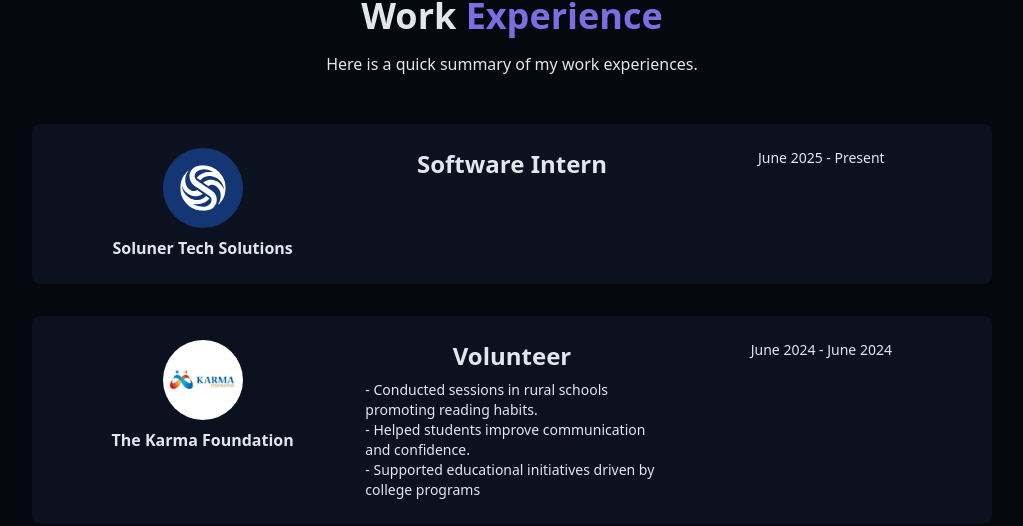
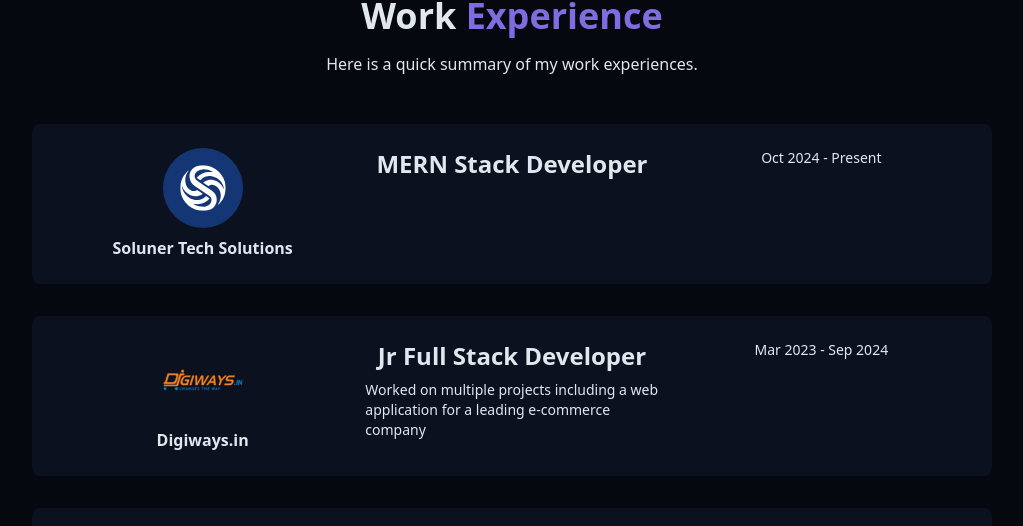
Before and after one commit to CrazyBhai8/React-Portfolio, a React (Vite) app: page / in a window 1280 px wide. Shown: the part 1602-2128 px from the top of the page, without its empty margins (128-1151 px from the left). Built offline with nearby package versions, Linux system fonts and the light colour scheme.

Commit message:
add digiways exprieance

```diff
--- a/src/components/ExperienceSection.jsx
+++ b/src/components/ExperienceSection.jsx
@@ -2,8 +2,9 @@ import { Description } from '@radix-ui/react-toast'
 import React from 'react'
 
 const experience = [
-    {id:1, company:"Soluner Tech Solutions", position:"Software Intern", duration:"June 2025 - Present", logo:"/company%20logos/solunertech.svg"},
-    {id:2, company:"The Karma Foundation", position:"Volunteer", duration:"June 2024 - June 2024", description:`- Conducted sessions in rural schools promoting reading habits. <br>- Helped students improve communication and confidence. <br> - Supported educational initiatives driven by college programs` , logo: "/company%20logos/Karma-Foundation-Logo.webp"},
+    {id:1, company:"Soluner Tech Solutions", position:"MERN Stack Developer", duration:"Oct 2024 - Present", logo:"/company%20logos/solunertech.svg"},
+    {id:2, company:"Digiways.in", position:"Jr Full Stack Developer", duration:"Mar 2023 - Sep 2024", logo:"/company%20logos/digiways.png", description:"Worked on multiple projects including a web application for a leading e-commerce company"},
+    {id:3, company:"The Karma Foundation", position:"Volunteer", duration:"June 2024 - June 2024", description:`- Conducted sessions in rural schools promoting reading habits. <br>- Helped students improve communication and confidence. <br> - Supported educational initiatives driven by college programs` , logo: "/company%20logos/Karma-Foundation-Logo.webp"},
 ]
 
 const ExperienceSection = () => {
```
Also changed, not shown: public/company logos/digiways.png (added).
